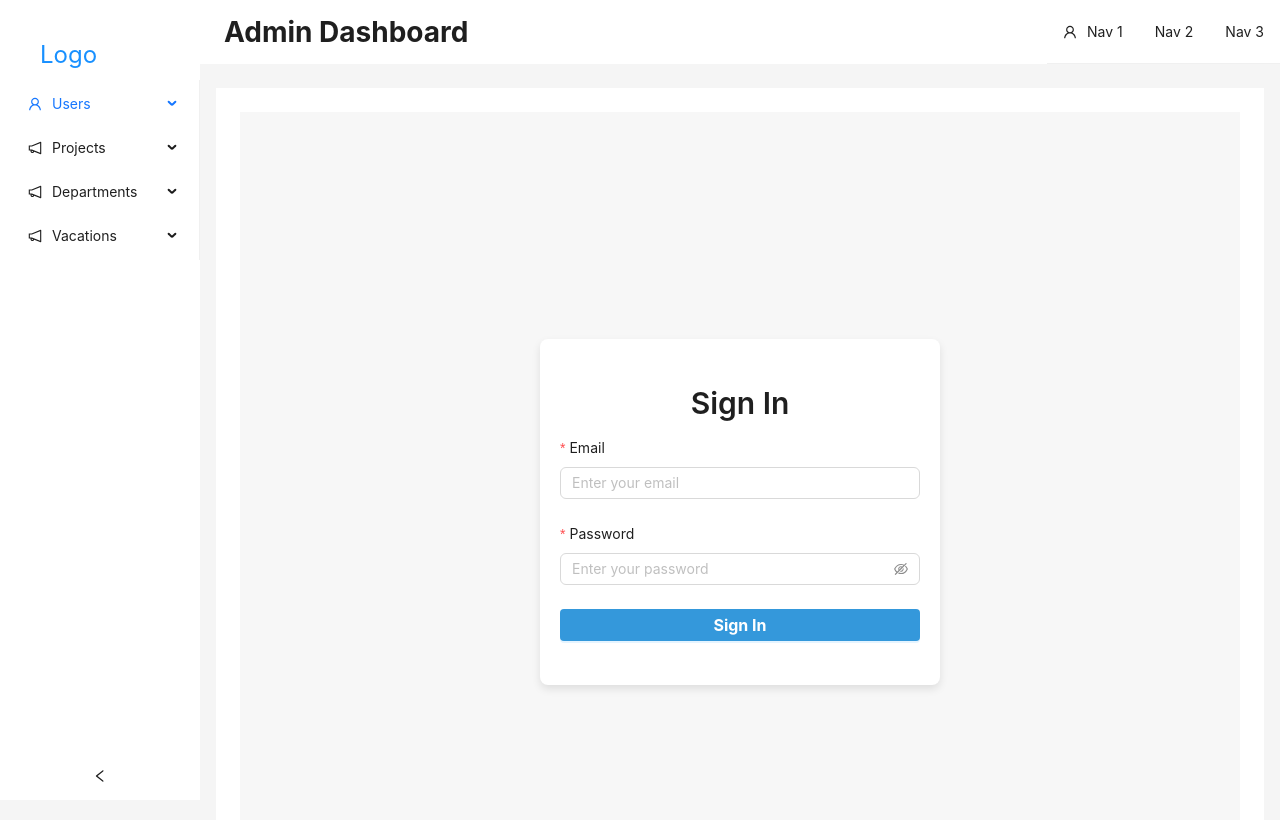
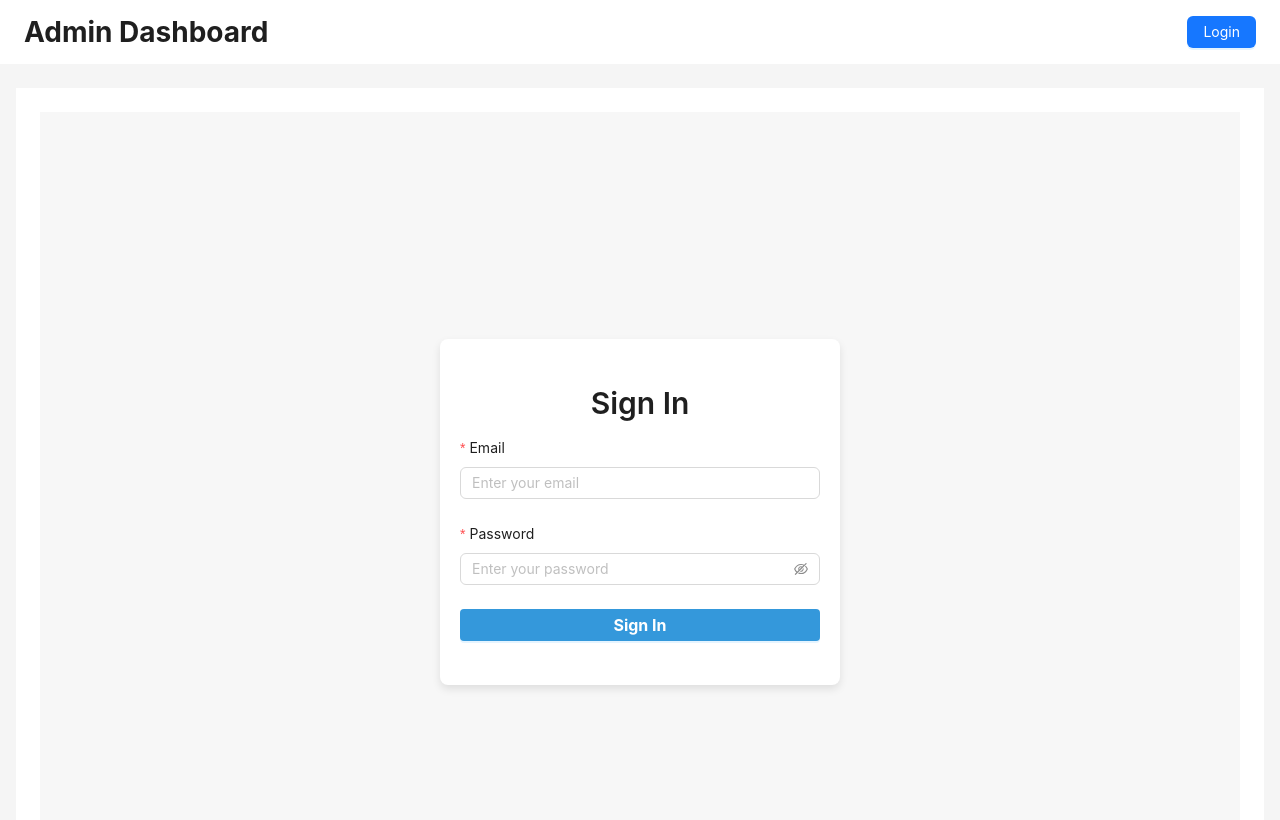
Before and after one commit to NazifSelimi/Hr-Management-Frontend, a React (Create React App) app: page /login in a window 1280 px wide. Shown: the top 820 px of the page. Built offline with nearby package versions, Linux system fonts and the light colour scheme; no server answers.

Commit message:
Login and logout completed...

```diff
--- a/package.json
+++ b/package.json
@@ -15,6 +15,7 @@
     "@types/react-dom": "^18.3.0",
     "antd": "^5.20.0",
     "axios": "^1.7.3",
+    "js-cookie": "^3.0.5",
     "react": "^18.3.1",
     "react-dom": "^18.3.1",
     "react-router-dom": "^6.26.0",
@@ -47,6 +48,7 @@
     ]
   },
   "devDependencies": {
-    "@babel/plugin-proposal-private-property-in-object": "^7.21.11"
+    "@babel/plugin-proposal-private-property-in-object": "^7.21.11",
+    "@types/js-cookie": "^3.0.6"
   }
 }
--- a/src/App.tsx
+++ b/src/App.tsx
@@ -1,28 +1,31 @@
 import React from "react";
 import "./App.css";
-import { Layout } from "antd"; // Import only the necessary components
+import { Layout } from "antd";
 import Sidebar from "./components/Sidebar/Sidebar";
 import HeaderComponent from "./components/Header/Header";
-import AppRoutes from "./AppRoutes"; // Ensure AppRoutes is imported correctly
-import { DepartmentProvider } from "./DepartmentContext";
+import AppRoutes from "./AppRoutes";
+import { useAuth } from "./Context/AuthContext"; // Remove AuthProvider import
 
 const App: React.FC = () => {
+  const { isLoggedIn } = useAuth(); // Get the isLoggedIn status from AuthContext
+
   return (
-    <DepartmentProvider>
     <Layout style={{ minHeight: "100vh" }}>
-        <Sidebar /> {/* Sidebar is outside of the content layout */}
-        <Layout className="site-layout" style={{ marginLeft: 200 }}>
+      {/* Conditionally render the Sidebar if the user is logged in */}
+      {isLoggedIn && <Sidebar />}
+
+      <Layout
+        className="site-layout"
+        style={{ marginLeft: isLoggedIn ? 200 : 0 }}
+      >
         <HeaderComponent />
-          <Layout.Content
-            style={{ margin: "24px 16px 0", overflow: "initial" }}>
+        <Layout.Content style={{ margin: "24px 16px 0", overflow: "initial" }}>
           <div style={{ padding: 24, background: "#fff", minHeight: 360 }}>
-              <AppRoutes />{" "}
-              {/* Place AppRoutes here to render routed components */}
+            <AppRoutes />
           </div>
         </Layout.Content>
       </Layout>
     </Layout>
-    </DepartmentProvider>
   );
 };
 
--- /dev/null
+++ b/src/Context/AuthContext.tsx
@@ -0,0 +1,79 @@
+import React, {
+  createContext,
+  useState,
+  useEffect,
+  useContext,
+  ReactNode,
+} from "react";
+import Cookies from "js-cookie";
+import axiosInstance from "../api/axiosInstance";
+
+interface AuthContextType {
+  isLoggedIn: boolean;
+  userRole: string | null;
+  login: (userRole: string, authToken: string) => void;
+  logout: () => void;
+}
+
+interface AuthProviderProps {
+  children: ReactNode;
+}
+
+const AuthContext = createContext<AuthContextType | undefined>(undefined);
+
+export const AuthProvider: React.FC<AuthProviderProps> = ({ children }) => {
+  const [isLoggedIn, setIsLoggedIn] = useState(false);
+  const [userRole, setUserRole] = useState<string | null>("");
+
+  useEffect(() => {
+    const initializeAuth = async () => {
+      const storedUserRole = await localStorage.getItem("userRole");
+
+      if (storedUserRole) {
+        setIsLoggedIn(true);
+        setUserRole(storedUserRole);
+        console.log(userRole);
+      } else {
+        setIsLoggedIn(false);
+        setUserRole("");
+      }
+    };
+
+    initializeAuth();
+  }, []);
+
+  const login = (userRole: string, authToken: string) => {
+    setIsLoggedIn(true);
+    setUserRole(userRole);
+    if (authToken) {
+      setIsLoggedIn(true);
+    }
+  };
+
+  const logout = async () => {
+    try {
+      await axiosInstance.post("/logout");
+      setIsLoggedIn(false);
+      setUserRole(null);
+      localStorage.removeItem("userRole");
+      localStorage.removeItem("authToken");
+      Cookies.remove("jwt");
+    } catch (error) {
+      console.error("Error during logout:", error);
+    }
+  };
+
+  return (
+    <AuthContext.Provider value={{ isLoggedIn, userRole, login, logout }}>
+      {children}
+    </AuthContext.Provider>
+  );
+};
+
+export const useAuth = () => {
+  const context = useContext(AuthContext);
+  if (context === undefined) {
+    throw new Error("useAuth must be used within an AuthProvider");
+  }
+  return context;
+};
--- a/src/api/axiosInstance.ts
+++ b/src/api/axiosInstance.ts
@@ -1,30 +1,35 @@
 import axios from "axios";
 
-function getCsrfToken() {
+// Create an axios instance
+const axiosInstance = axios.create({
+  baseURL: "http://localhost/api",
+  withCredentials: true, // Include credentials (cookies) in requests
+});
+
+// Add a request interceptor to dynamically set CSRF and Auth tokens
+axiosInstance.interceptors.request.use((config) => {
   const csrfToken = document.cookie
     .split("; ")
     .find((row) => row.startsWith("XSRF-TOKEN="))
     ?.split("=")[1];
-  return csrfToken ? decodeURIComponent(csrfToken) : null;
-}
 
-const axiosInstance = axios.create({
-  baseURL: "http://localhost/api", // Default base URL for all requests
-  headers: {
-    "Content-Type": "application/json", // Default content type
-    "X-XSRF-TOKEN": getCsrfToken(), // Manually set the CSRF token
-  },
-  withCredentials: true, // Ensure credentials (cookies) are sent with every request
+  const authToken = localStorage.getItem("authToken");
+
+  if (csrfToken) {
+    config.headers["X-XSRF-TOKEN"] = decodeURIComponent(csrfToken);
+  }
+  if (authToken) {
+    config.headers["Authorization"] = `Bearer ${authToken}`;
+  }
+  return config;
 });
-
 export const getEmployees = async () => {
   try {
-    // Make an API request to get the list of employees
     const response = await axiosInstance.get("/employees");
-    return response.data; // Return the response data
+    return response.data;
   } catch (error) {
     console.error("Error fetching employees:", error);
-    throw error; // Handle the error
+    throw error;
   }
 };
 
--- a/src/components/Auth/LogIn.tsx
+++ b/src/components/Auth/LogIn.tsx
@@ -3,12 +3,14 @@ import { useNavigate } from "react-router-dom";
 import { Form, Input, Button, Typography, message } from "antd";
 import axiosInstance from "../../api/axiosInstance"; // Pre-configured axios instance
 import axios from "axios"; // For CSRF token fetching
+import { useAuth } from "../../Context/AuthContext"; // Import useAuth hook
 import "./SignIn.css";
 
 const { Title } = Typography;
 
 const SignIn: React.FC = () => {
   const [loading, setLoading] = useState<boolean>(false);
+  const { login } = useAuth(); // Access login function from AuthContext
   const navigate = useNavigate();
 
   const onFinish = async (values: { email: string; password: string }) => {
@@ -20,7 +22,7 @@ const SignIn: React.FC = () => {
         withCredentials: true, // Ensure the CSRF token is set in the cookies
       });
 
-      // Now perform the login request with the CSRF token included automatically
+      // Perform the login request with the CSRF token included automatically
       const response = await axiosInstance.post(
         "/login",
         {
@@ -31,12 +33,16 @@ const SignIn: React.FC = () => {
           withCredentials: true, // Ensure credentials are sent with the login request
         }
       );
+      const authToken = response.data.token;
+      localStorage.setItem("authToken", authToken);
 
       // Check for a successful response
       if (response.status === 200) {
         message.success("Login successful!");
 
-        // Fetch user data (optional)
+        // Update the AuthContext by calling login function
+
+        // Optionally, fetch user data (optional)
         const userResponse = await axiosInstance.get("/user", {
           withCredentials: true, // Ensure cookies are sent with this request too
         });
@@ -44,7 +50,7 @@ const SignIn: React.FC = () => {
         const userRole = userResponse.data.role;
         localStorage.setItem("userRole", userRole);
         console.log(userRole);
-
+        login(userRole, authToken);
         // Navigate to the desired page
         navigate("/projects");
       } else {
--- a/src/components/Header/Header.tsx
+++ b/src/components/Header/Header.tsx
@@ -1,25 +1,19 @@
 import React from "react";
-import { Layout, Menu } from "antd";
+import { Layout, Menu, Button } from "antd";
 import { UserOutlined } from "@ant-design/icons";
+import { useAuth } from "../../Context/AuthContext";
+import { useNavigate } from "react-router-dom"; // Move navigation to the component level
 
 const { Header } = Layout;
 
 const HeaderComponent: React.FC = () => {
-  const menuItems = [
-    {
-      key: "1",
-      icon: <UserOutlined />,
-      label: "Nav 1",
-    },
-    {
-      key: "2",
-      label: "Nav 2",
-    },
-    {
-      key: "3",
-      label: "Nav 3",
-    },
-  ];
+  const { isLoggedIn, logout } = useAuth();
+  const navigate = useNavigate();
+
+  const handleLogout = async () => {
+    await logout(); // Ensure logout is completed
+    navigate("/login"); // Redirect to login after logging out
+  };
 
   return (
     <Header
@@ -36,11 +30,18 @@ const HeaderComponent: React.FC = () => {
       >
         <h1 style={{ margin: 0 }}>Admin Dashboard</h1>
       </div>
-      <Menu
-        mode="horizontal"
-        style={{ lineHeight: "64px" }}
-        items={menuItems}
-      />
+      <Menu mode="horizontal" style={{ lineHeight: "64px" }} />
+      <div style={{ paddingRight: "24px" }}>
+        {isLoggedIn ? (
+          <Button type="primary" onClick={handleLogout}>
+            Logout
+          </Button>
+        ) : (
+          <Button type="primary" href="/login">
+            Login
+          </Button>
+        )}
+      </div>
     </Header>
   );
 };
--- a/src/components/Sidebar/Sidebar.tsx
+++ b/src/components/Sidebar/Sidebar.tsx
@@ -1,31 +1,26 @@
 import React, { useState } from "react";
 import { Layout, Menu } from "antd";
-import {
-  UserOutlined,
-  LaptopOutlined,
-  NotificationOutlined,
-} from "@ant-design/icons";
+import { UserOutlined, NotificationOutlined } from "@ant-design/icons";
 import { Link } from "react-router-dom";
+import { useAuth } from "../../Context/AuthContext";
 
 const { Sider } = Layout;
 
 const Sidebar: React.FC = () => {
   const [collapsed, setCollapsed] = useState(false);
+  const { userRole } = useAuth(); // Get userRole from AuthContext
 
   const toggleCollapsed = () => {
     setCollapsed(!collapsed);
   };
 
-  const menuItems = [
+  // Admin-specific menu items
+  const adminMenuItems = [
     {
       key: "sub1",
       icon: <UserOutlined />,
       label: "Users",
-      children: [
-        { key: "1", label: <Link to="/employees">Employees</Link> },
-        { key: "2", label: "Bill" },
-        { key: "3", label: "Alex" },
-      ],
+      children: [{ key: "1", label: <Link to="/employees">Employees</Link> }],
     },
     {
       key: "sub2",
@@ -56,18 +51,33 @@ const Sidebar: React.FC = () => {
       icon: <NotificationOutlined />,
       label: "Vacations",
       children: [
-        { key: "8", label: <Link to="/">Vacations</Link> },
+        { key: "8", label: <Link to="/vacations">Vacations</Link> },
         {
           key: "9",
-          label: <Link to="/">Request Vacation</Link>,
-        },
-        {
-          key: "10",
-          label: <Link to="/login">login</Link>,
+          label: <Link to="/request-vacation">Request Vacation</Link>,
         },
       ],
     },
   ];
+
+  // Employee-specific menu items
+  const employeeMenuItems = [
+    {
+      key: "sub5",
+      icon: <NotificationOutlined />,
+      label: "Employee sidebar elements",
+      children: [
+        { key: "8", label: <Link to="/employee">Vacations</Link> },
+        {
+          key: "9",
+          label: <Link to="/employee">Request Vacation</Link>,
+        },
+      ],
+    },
+  ];
+
+  // Render different menu items based on user role
+  const menuItems = userRole === "admin" ? adminMenuItems : employeeMenuItems;
 
   return (
     <Sider
--- a/src/index.tsx
+++ b/src/index.tsx
@@ -4,6 +4,7 @@ import "./index.css";
 import App from "./App";
 import reportWebVitals from "./reportWebVitals";
 import { BrowserRouter } from "react-router-dom";
+import { AuthProvider } from "./Context/AuthContext";
 
 const root = ReactDOM.createRoot(
   document.getElementById("root") as HTMLElement
@@ -11,7 +12,9 @@ const root = ReactDOM.createRoot(
 root.render(
   <React.StrictMode>
     <BrowserRouter>
-      <App />
+      <AuthProvider>
+        <App />
+      </AuthProvider>
     </BrowserRouter>
   </React.StrictMode>
 );
```
Also changed, not shown: src/components/Auth/Logout.tsx (added, +20 -0 lines), src/components/Projects/Projects.tsx (+12 -9 lines), src/components/User/UserDetails.tsx (+16 -16 lines), 1 other file (tests, documents, lock files or other folders). Lines whose indentation alone changed are shown as unchanged.
